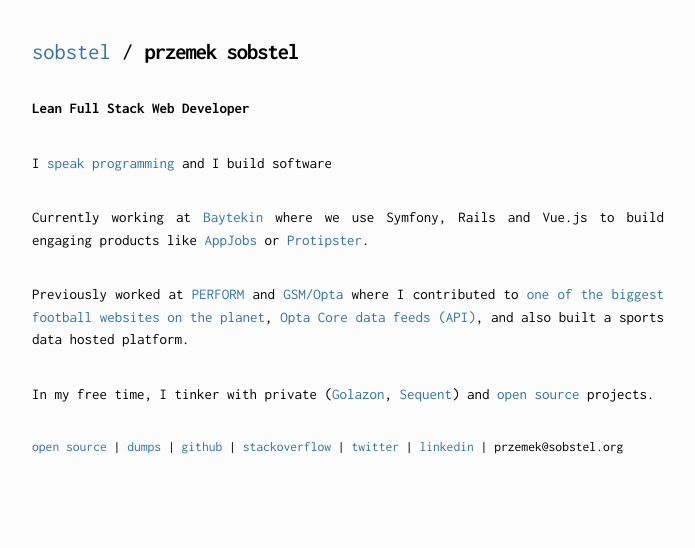
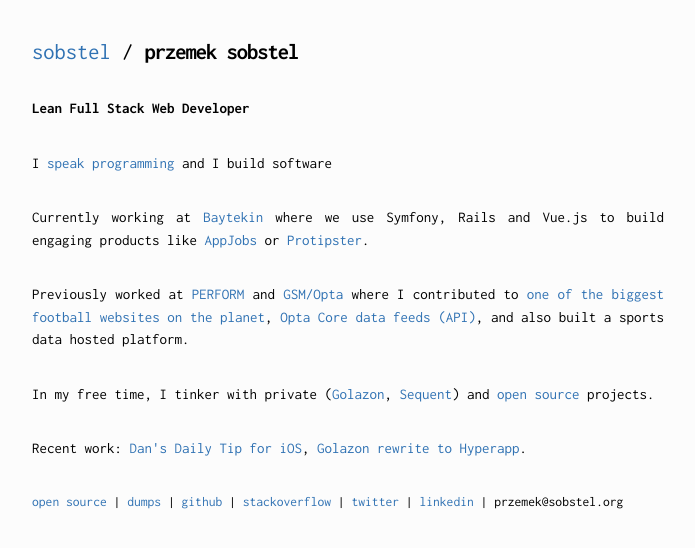
Before and after one commit to sobstel/sobstel.github.com, a Jekyll site: the page built from index.html, in a window 1280 px wide. Shown: the top 548 px of the page, without its empty margins (292-987 px from the left). Built offline with Jekyll 4.4.1, drawn with Linux system fonts in a browser that asks for light colours.

Commit message:
recent work

```diff
--- a/index.html
+++ b/index.html
@@ -30,4 +30,10 @@
   and <a href="/open-source/">open source</a> projects.
 </p>
 
+<p>
+  Recent work:
+  <a href="https://itunes.apple.com/pl/app/dans-daily-tip/id1281243051">Dan's Daily Tip for iOS</a>,
+  <a href="https://github.com/sobstel/golazon">Golazon rewrite to Hyperapp</a>.
+</p>
+
 </section>
```
